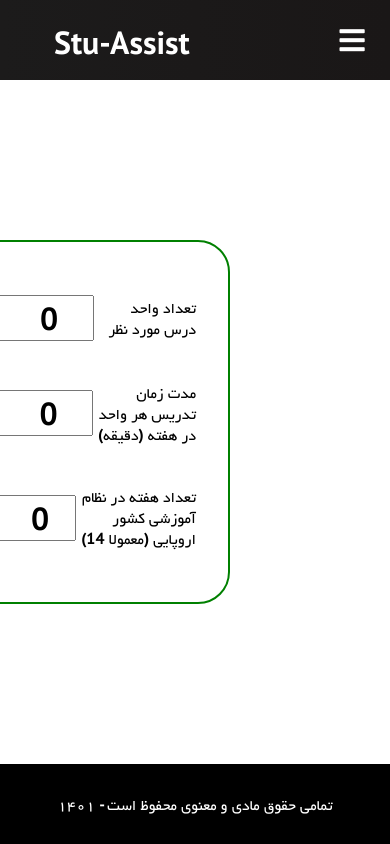
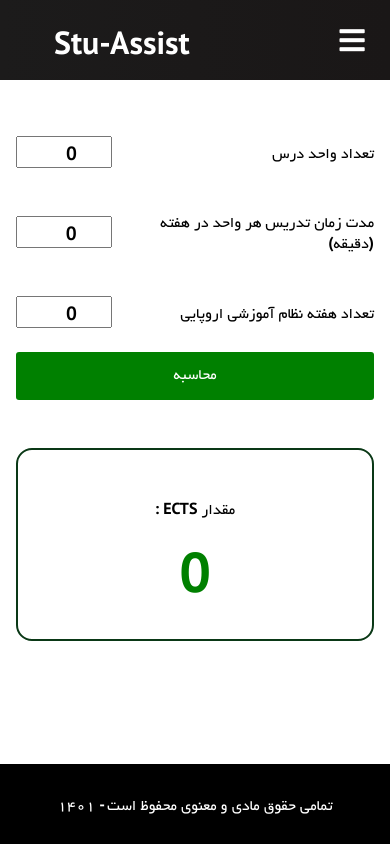
Before and after one commit to mohammadJaliliTorkamani/stu_assist, a React (Create React App) app: page /ects-calculator in a window 390 px wide. Built offline with nearby package versions, Linux system fonts and the light colour scheme.

Commit message:
ects layout was changed to a responsive gpa-like design

```diff
--- /dev/null
+++ b/src/pages/ECTSCalculator.css
@@ -0,0 +1,102 @@
+.container {
+    display: flex;
+    flex-direction: column;
+    align-items: stretch;
+    padding-top: 2rem;
+    padding-bottom: 1rem;
+    padding-left: 8rem;
+    padding-right: 8rem;
+    direction: rtl;
+    min-height: calc(100vh - 160px);
+}
+
+.fields-container {
+    display: flex;
+    flex-direction: row;
+    align-items: center;
+    justify-content: space-between;
+    direction: rtl;
+}
+
+.calculate-button {
+    max-height: 3rem
+}
+
+.result-container {
+    display: flex;
+    flex-direction: column;
+    justify-content: space-around;
+    align-items: center;
+    border: 2px solid #0a3816;
+    border-radius: 1rem;
+    width: 100%;
+    align-self: center;
+    margin-top: 3rem;
+    padding-top: 2rem;
+    padding-bottom: 2rem;
+}
+
+.charge-options {
+    display: flex;
+    flex-direction: row;
+    justify-content: center;
+    align-items: center;
+}
+
+.charge-box {
+    display: flex;
+    flex-direction: column;
+    justify-content: space-between;
+    align-items: stretch;
+    justify-content: center;
+    padding-right: 1rem;
+    padding-left: 1rem;
+    padding-bottom: 1rem;
+    padding-top: 1rem;
+    min-height: 25rem;
+}
+
+.login-box {
+    display: flex;
+    flex-direction: column;
+    justify-content: space-between;
+    align-items: center;
+}
+
+.numeric-input-container {
+    height: 5rem;
+    display: flex;
+    flex-direction: column;
+    justify-content: space-between;
+    align-items: center;
+}
+
+@media screen and (max-width: 960px) {
+
+    .container {
+        display: flex;
+        flex-direction: column;
+        align-items: stretch;
+        padding-top: 2rem;
+        padding-bottom: 1rem;
+        padding-left: 1rem;
+        padding-right: 1rem;
+        direction: rtl;
+        min-height: calc(100vh - 160px);
+    }
+
+    .fields-container {
+        display: flex;
+        flex-direction: column;
+        align-items: stretch;
+        width: 100%;
+    }
+
+    .numeric-input-container {
+        display: flex;
+        direction: rtl;
+        flex-direction: row;
+        justify-content: space-between;
+        align-items: center;
+    }
+}
--- a/src/pages/ECTSCalculator.tsx
+++ b/src/pages/ECTSCalculator.tsx
@@ -4,132 +4,23 @@ import { useEffect } from "react";
 import { useNavigate } from "react-router-dom";
 import Button from "../components/Button";
 import ChargeOptionRecord from "../components/ChargeOptionRecord";
+import TitledNumericInput from "../components/TitledNumericInput";
 import useChargeOptions from "../hooks/useChargeOptions";
 import useECTS from "../hooks/useECTS";
 import { LINK_PAYMENT } from "../utils/Constants";
 import { useLocalStorage } from "../utils/useLocalStorage";
 
-const ECTSContainer = styled.div`
-    display: flex;
-    flex-direction: row;
-    justify-content: space-around;
-    align-items: stretch;
-    height: calc(100vh - 160px);
-    direction: rtl;
+import './ECTSCalculator.css'
+
+const SelectedTitle = styled.div`
+    font-size: 1rem;
+    padding-top: 1rem;
+    padding-bottom: 1rem;
 `
 
-const RightBox = styled.div`
-    display: flex;
-    flex-direction: column;
-    justify-content: space-around;
-    border-radius: 2rem;
-    border: 2px solid green;
-    padding: 2rem;
-    flex: 2;
-    margin-right: 10rem;
-    margin-top: 10rem;
-    margin-bottom: 10rem;
-`
-
-const ResultButtonBox = styled.div`
-    flex: 1;
-    flex-direction: column;
-    display: flex;
-    align-items: center;
-    justify-content: center;
-`
-
-const LeftBox = styled.div`
-    flex: 2;
-    display: flex;
-    flex-direction: column;
-    align-items: center;
-    justify-content: space-around;
-    border-radius: 2rem;
-    border: 2px solid green;
-    margin-left: 10rem;
-    margin-top: 10rem;
-    margin-bottom: 10rem;
-`
-
-const Value = styled.input`
-    font-size: 2rem;
-    width: 10rem;
-    text-align: center;
-`
-
-const Title = styled.div`
-    color: #11a841;
-`
-
-const SelectedTitle = styled.div`
-    color: black;
-`
-
-const TitleValuePair = styled.div`
-    display: flex;
-    flex-direction: row;
-    justify-content: space-between;
-    align-items: center;
-`
-
-const CalculateArrow = styled.img`
-    width: 16rem;
-    height: 3rem;
-    margin-top: 1rem;
-`
-
-const ECTSTResulTitle = styled.div`
-    font-size: 1.5rem;
-`
-
-const ECTSTResulValue = styled.div`
-    font-size: 4rem;
+const Result = styled.div`
+    font-size: 3.5rem;
     color: green;
-`
-
-const LoginBox = styled.div`
-    display: flex;
-    flex-direction : column;
-    justify-content: space-between;
-    align-items: center;
-    height: 6rem;
-`
-
-const ChargeBox = styled.div`
-    display: flex;
-    flex-direction: column;
-    justify-content: center;
-    align-items: center;
-    height: 25rem;
-`
-
-const ChargeOptions = styled.div`
-    display: flex;
-    flex-direction: row;
-    justify-content: space-around;
-    align-items: center;
-`
-
-const ResultContainer = styled.div`
-    display: flex;
-    flex-direction: column;
-    justify-content: space-around;
-    align-items: center;
-    flex:1;
-    width: 100%;
-`
-
-const PayButton = styled.button`
-    color: white;
-    background: green;
-    border-radius: 4px;
-    border: 0px solid green;
-    width: 14rem;
-    height: 3rem;
-    margin-top: 1rem;
-    font-size : 0.94rem;
-    cursor: pointer;
 `
 
 function ECTSCalculator() {
@@ -140,49 +31,55 @@ function ECTSCalculator() {
 
     const navigate = useNavigate()
 
+    const handlePayment = () => {
+        axios
+            .post(LINK_PAYMENT,
+                {
+                    price: selectedChargeOption.price
+                }, {
+                headers: {
+                    'Content-Type': 'multipart/form-data',
+                    "Authorization": `Bearer ${token}`
+                }
+            })
+            .then(response => response.data)
+            .then(data => window.open(data.data, "_self"))
+            .catch(error => {
+                alert(JSON.stringify(error.response.data.message))
+            })
+    }
+
     useEffect(() => {
         document.title = "Stu Assist | محاسبه ECTS "
     }, [])
 
     return (
-        <ECTSContainer>
-            <RightBox>
-                <TitleValuePair>
-                    <SelectedTitle>تعداد واحد درس مورد نظر</SelectedTitle>
-                    <Value type='number' min={1} max={20} value={unit} onChange={e => setUnit(parseFloat(e.target.value))} />
-                </TitleValuePair>
-                <TitleValuePair>
-                    <SelectedTitle>مدت زمان تدریس هر واحد در هفته (دقیقه)</SelectedTitle>
-                    <Value type='number' min={0} max={120} value={time} onChange={e => setTime(parseInt(e.target.value))} />
-                </TitleValuePair>
-                <TitleValuePair>
-                    <SelectedTitle>‌تعداد هفته در نظام آموزشی کشور اروپایی (معمولا 14) </SelectedTitle>
-                    <Value type='number' min={10} max={25} value={week} onChange={e => setWeek(parseInt(e.target.value))} />
-                </TitleValuePair>
-            </RightBox>
-            <ResultButtonBox>
-                <Button title={"محاسبه"} onClick={() => trigger()} />
-                <CalculateArrow src={"https://images.vectorhq.com/images/previews/a42/arrow-left-green-clip-art-56205.png"} />
-            </ResultButtonBox>
-            <LeftBox>
+        <div className="container">
+            <div className="fields-container">
+                <TitledNumericInput title={"تعداد واحد درس"} value={unit} setValue={setUnit} max={20} min={1} className="numeric-input-container" />
+                <TitledNumericInput title={"مدت زمان تدریس هر واحد در هفته (دقیقه)"} value={time} setValue={setTime} max={120} min={0} className="numeric-input-container" />
+                <TitledNumericInput title={"تعداد هفته نظام آموزشی اروپایی"} value={week} setValue={setWeek} max={25} min={10} className="numeric-input-container" />
+                <Button title={"محاسبه"} className="calculate-button" onClick={() => trigger()} />
+            </div>
+            <div className="result-container">
                 {
                     loading && <div>در حال بارگذاری...</div>
                 }
                 {
-                    guest && !loading && <LoginBox>
+                    guest && !loading && <div className="login-box">
                         <SelectedTitle>
                             لطفا ابتدا وارد حساب کاربری خود شوید
                         </SelectedTitle>
                         <Button title="ورود / ثبت نام" onClick={e => navigate('/login', { replace: true })} />
-                    </LoginBox>
+                    </div>
                 }
                 {
                     !guest && !loading && outOfCoupon &&
-                    <ChargeBox>
-                        <Title style={{ marginBottom: '1rem' }}>موجودی کیف پول شما به پایان رسیده است</Title>
-                        <SelectedTitle style={{ marginBottom: '1.5rem' }}> {selectedChargeOption.id !== -1 ? `${selectedChargeOption.price} تومان` : "برای ادامه، لطفا یکی از گزینه های پرداخت را انتخاب نمایید"} </SelectedTitle>
+                    <div className="charge-box">
+                        <SelectedTitle>موجودی کیف پول شما به پایان رسیده است</SelectedTitle>
+                        <SelectedTitle> {selectedChargeOption.id !== -1 ? `${selectedChargeOption.price} تومان` : "برای ادامه، لطفا یکی از گزینه های پرداخت را انتخاب نمایید"} </SelectedTitle >
 
-                        <ChargeOptions style={{ marginBottom: '1rem' }}>
+                        <div className="charge-options">
                             {chargeValues.map(value =>
                                 <ChargeOptionRecord
                                     key={value.id}
@@ -190,35 +87,21 @@ function ECTSCalculator() {
                                     onClick={e => { setSelectedChargeOption(value) }}
                                     title={`${value.price / 10} تومان`}
                                 />)}
-                        </ChargeOptions>
-                        <PayButton onClick={e => {
-                            axios
-                                .post(LINK_PAYMENT,
-                                    {
-                                        price: selectedChargeOption.price
-                                    }, {
-                                    headers: {
-                                        'Content-Type': 'multipart/form-data',
-                                        "Authorization": `Bearer ${token}`
-                                    }
-                                })
-                                .then(response => response.data)
-                                .then(data => window.open(data.data, "_self"))
-                                .catch(error => {
-                                    alert(JSON.stringify(error.response.data.message))
-                                })
-
-                        }}>پرداخت</PayButton>
-                    </ChargeBox>
+                        </div>
+                        <Button title="پرداخت" onClick={e => handlePayment()} />
+                    </div>
                 }
-                {!loading && !guest && !outOfCoupon &&
-                    <ResultContainer>
-                        <ECTSTResulTitle>معادل ECTS :</ECTSTResulTitle>
-                        <ECTSTResulValue>{ects}</ECTSTResulValue>
-                    </ResultContainer>
+                {
+                    !loading && !guest && !outOfCoupon &&
+                    <>
+                        <SelectedTitle>مقدار ECTS : </SelectedTitle>
+                        <Result>
+                            {ects}
+                        </Result>
+                    </>
                 }
-            </LeftBox>
-        </ECTSContainer>
+            </div>
+        </div>
     )
 }
 
--- a/src/pages/GPACalculator.tsx
+++ b/src/pages/GPACalculator.tsx
@@ -11,13 +11,6 @@ import axios from "axios";
 import { useLocalStorage } from "../utils/useLocalStorage";
 import './GPACalculator.css'
 
-
-const Title = styled.div`
-    font-size: 2rem;
-    padding-top: 1rem;
-    padding-bottom: 1rem;
-    color: #11a841;
-`
 
 const SelectedTitle = styled.div`
     font-size: 1rem;
```
Also changed, not shown: 1 other file (tests, documents, lock files or other folders).
